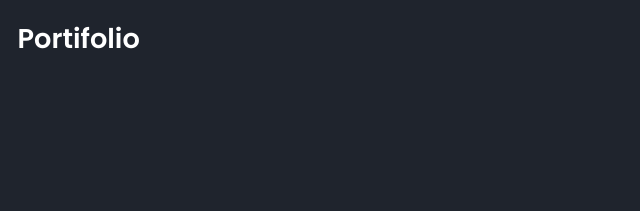
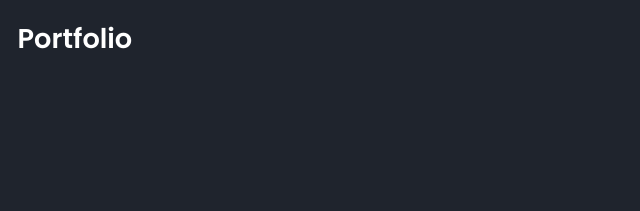
Before and after one commit to BrayanPaes/Meu-Portfolio, a plain HTML site: page index.html in a window 1280 px wide. Shown: the top 211 px of the page, 0-640 px from the left. Drawn offline with nearby package versions, Linux system fonts and the light colour scheme.

Commit message:
Update index.html

```diff
--- a/index.html
+++ b/index.html
@@ -10,7 +10,7 @@
 </head>
 <body>
     <header>
-        <a href="" class="logo">Portifolio</a>
+        <a href="" class="logo">Portfolio</a>
 
         <div class="nav">
             <a href="#home">Home</a>
```
